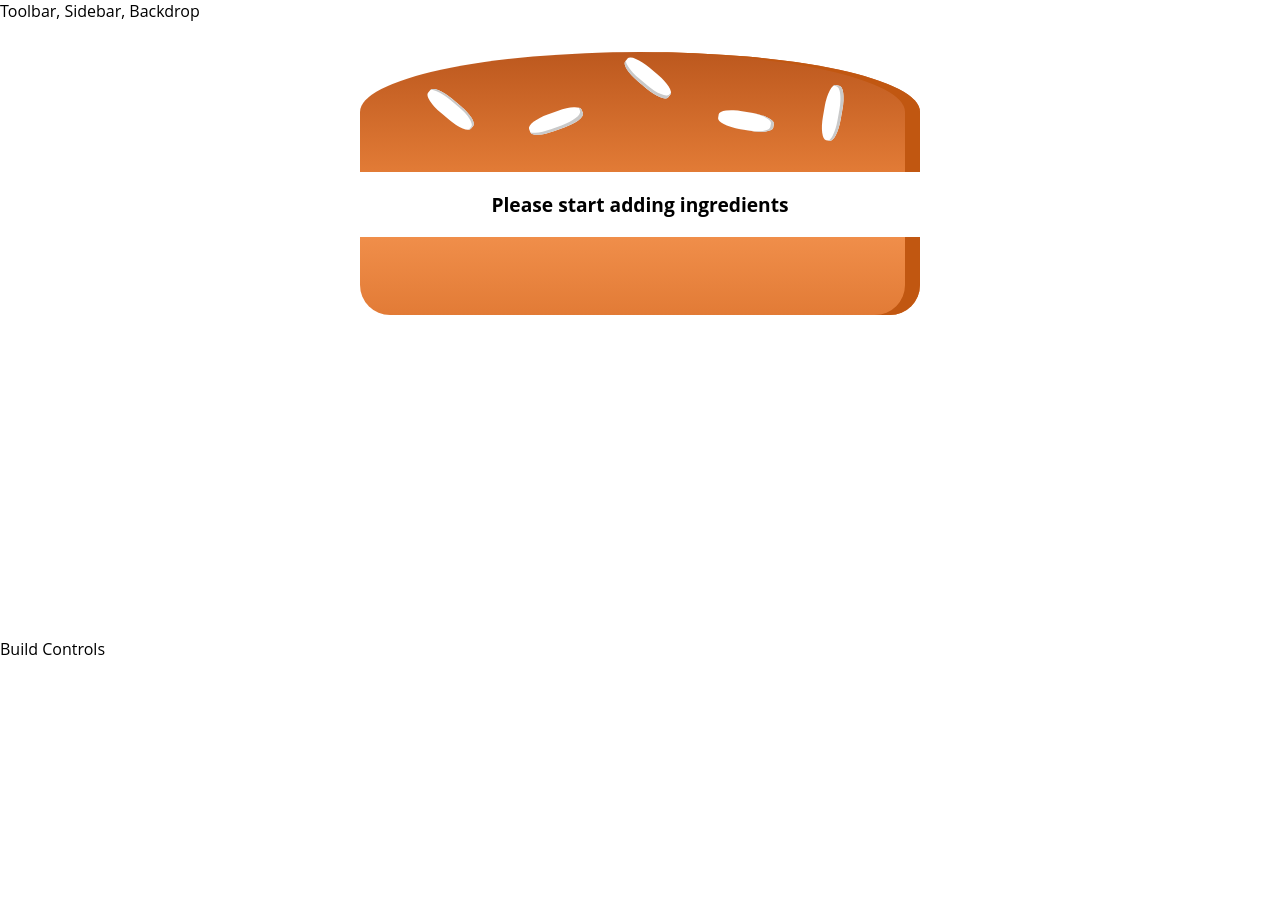
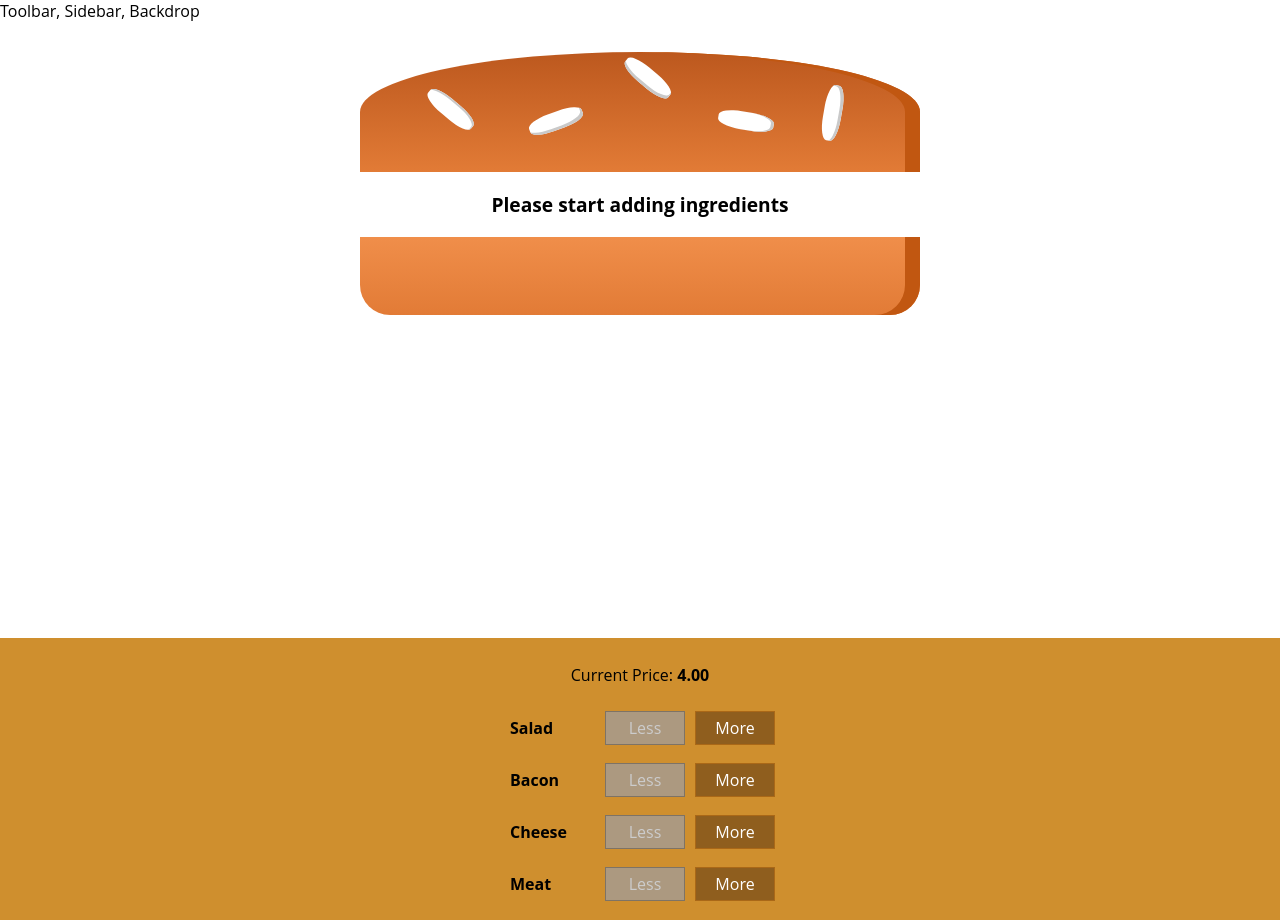
Before and after one commit to ProkofyevAlexander/react-the-complete-guide, a React app: page / in a window 1280 px wide. Before the commit the page ends 800 px from the top, so only its background shows below. Built offline with nearby package versions, Linux system fonts and the light colour scheme.

Commit message:
add build controls

```diff
--- /dev/null
+++ b/src/components/Burger/BuildControls/BuildControl/BuildControl.css
@@ -0,0 +1,55 @@
+.BuildControl {
+    display: flex;
+    justify-content: space-between;
+    align-items: center;
+    margin: 5px 0;
+}
+
+.BuildControl button {
+    display: block;
+    font: inherit;
+    padding: 5px;
+    margin: 0 5px;
+    width: 80px;
+    border: 1px solid #AA6817;
+    cursor: pointer;
+}
+
+.BuildControl button:disabled {
+    background-color: #AC9980;
+    border: 1px solid #7E7365;
+    color: #ccc;
+    cursor: default;
+}
+
+.BuildControl button:hover:disabled {
+    background-color: #AC9980;
+    color: #ccc;
+    cursor: not-allowed;
+}
+
+.Label {
+    padding: 10px;
+    font-weight: bold;
+    width: 80px;
+}
+
+.BuildControl .Less {
+    background-color: #D39952;
+    color: white;
+}
+
+.BuildControl .More {
+    background-color: #8F5E1E;
+    color: white;
+}
+
+.BuildControl .Less:hover, .BuildControl .Less:active {
+    background-color: #DAA972;
+    color: white;
+}
+
+.BuildControl .More:hover,.BuildControl .More:active {
+    background-color: #99703F;
+    color: white;
+}
--- /dev/null
+++ b/src/components/Burger/BuildControls/BuildControl/BuildControl.js
@@ -0,0 +1,17 @@
+import React from 'react';
+import classes from './BuildControl.css'
+
+const buildControl = (props) => (
+    <div className={classes.BuildControl}>
+        <div className={classes.Label}>{props.label}</div>
+        <button
+            className={classes.Less}
+            onClick={props.removed}
+            disabled={props.disabled}>Less</button>
+        <button
+            className={classes.More}
+            onClick={props.added}>More</button>
+    </div>
+);
+
+export default buildControl;
--- /dev/null
+++ b/src/components/Burger/BuildControls/BuildControls.css
@@ -0,0 +1,10 @@
+.BuildControls {
+    width: 100%;
+    background-color: #CF8F2E;
+    display: flex;
+    flex-flow: column;
+    align-items: center;
+    box-shadow: 0 2px 1px #CCC;
+    margin: auto;
+    padding: 10px 0;
+}
--- /dev/null
+++ b/src/components/Burger/BuildControls/BuildControls.js
@@ -0,0 +1,26 @@
+import React from 'react';
+import classes from './BuildControls.css';
+import BuildControl from './BuildControl/BuildControl';
+
+const controls = [
+    {label: 'Salad', type: 'salad'},
+    {label: 'Bacon', type: 'bacon'},
+    {label: 'Cheese', type: 'cheese'},
+    {label: 'Meat', type: 'meat'}
+];
+
+const buildControls = (props) => (
+    <div className={classes.BuildControls}>
+        <p>Current Price: <strong>{props.price.toFixed(2)}</strong></p>
+        {controls.map((ctrl) => (
+            <BuildControl
+                key={ctrl.label}
+                label={ctrl.label}
+                added={() => props.ingredientAdded(ctrl.type)}
+                removed={() => props.ingredientRemoved(ctrl.type)}
+                disabled={props.disabled[ctrl.type]}/>
+        ))}
+    </div>
+);
+
+export default buildControls;
--- a/src/containers/BurgerBuilder/BurgerBuilder.js
+++ b/src/containers/BurgerBuilder/BurgerBuilder.js
@@ -1,6 +1,14 @@
 import React, { Component } from 'react';
 import Container from '../../hoc/Conteiner';
 import Burger from '../../components/Burger/Burger';
+import BuildControls from '../../components/Burger/BuildControls/BuildControls';
+
+const INGREDIENT_PRICES = {
+    salad: 0.5,
+    cheese: 0.4,
+    meat: 1.3,
+    bacon: 0.7
+};
 
 class BurgerBuilder extends Component {
 
@@ -10,14 +18,52 @@
             bacon: 0,
             cheese: 0,
             meat: 0
+        },
+        totalPrice: 4
+    };
+
+    addIngredientHandler = (type) => {
+        this.removeAddIngredientHandler(type, 1);
+    };
+
+    removeIngredientHandler = (type) => {
+        this.removeAddIngredientHandler(type, -1);
+    };
+
+    removeAddIngredientHandler = (type, factor) => {
+        const oldCount = this.state.ingredients[type];
+        const updatedCount = oldCount + factor;
+        if (updatedCount < 0) {
+            return;
         }
+        const updatedIngredients = {
+            ...this.state.ingredients,
+            [type]: updatedCount
+        };
+        const priceAddition = INGREDIENT_PRICES[type];
+        const oldPrice = this.state.totalPrice;
+        const newPrice = oldPrice + priceAddition * factor;
+        this.setState({
+            ingredients: updatedIngredients,
+            totalPrice: newPrice
+        })
     };
 
     render() {
+        const disabledInfo = {
+            ...this.state.ingredients
+        };
+        for (let key in disabledInfo) {
+            disabledInfo[key] = disabledInfo[key] <= 0
+        }
         return (
             <Container>
                 <Burger ingredients={this.state.ingredients}/>
-                <div>Build Controls</div>
+                <BuildControls
+                    price={this.state.totalPrice}
+                    ingredientAdded={this.addIngredientHandler}
+                    ingredientRemoved={this.removeIngredientHandler}
+                    disabled={disabledInfo}/>
             </Container>
         );
     }
```
Also changed, not shown: 1 other file (tests, documents, lock files or other folders).
